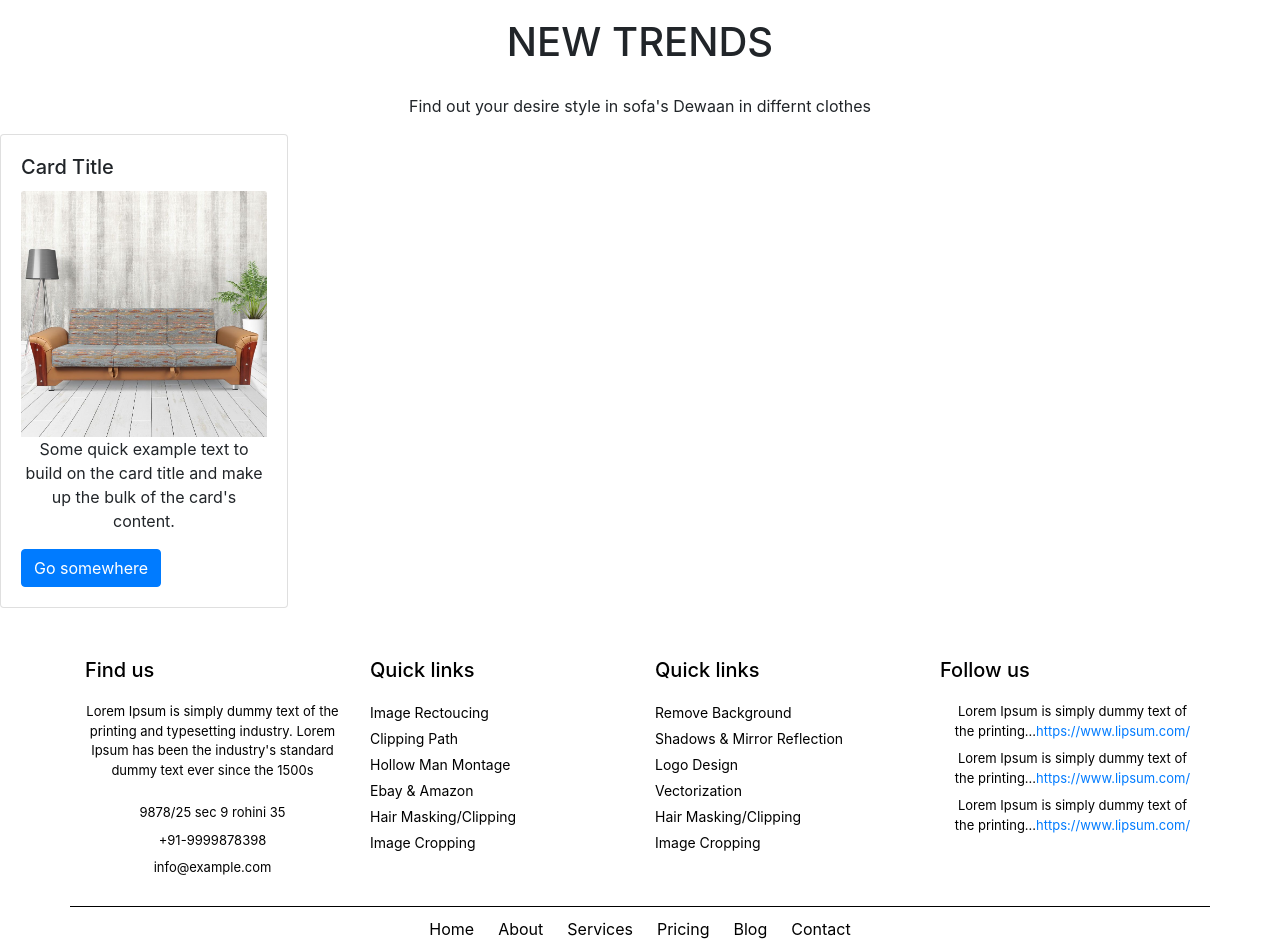
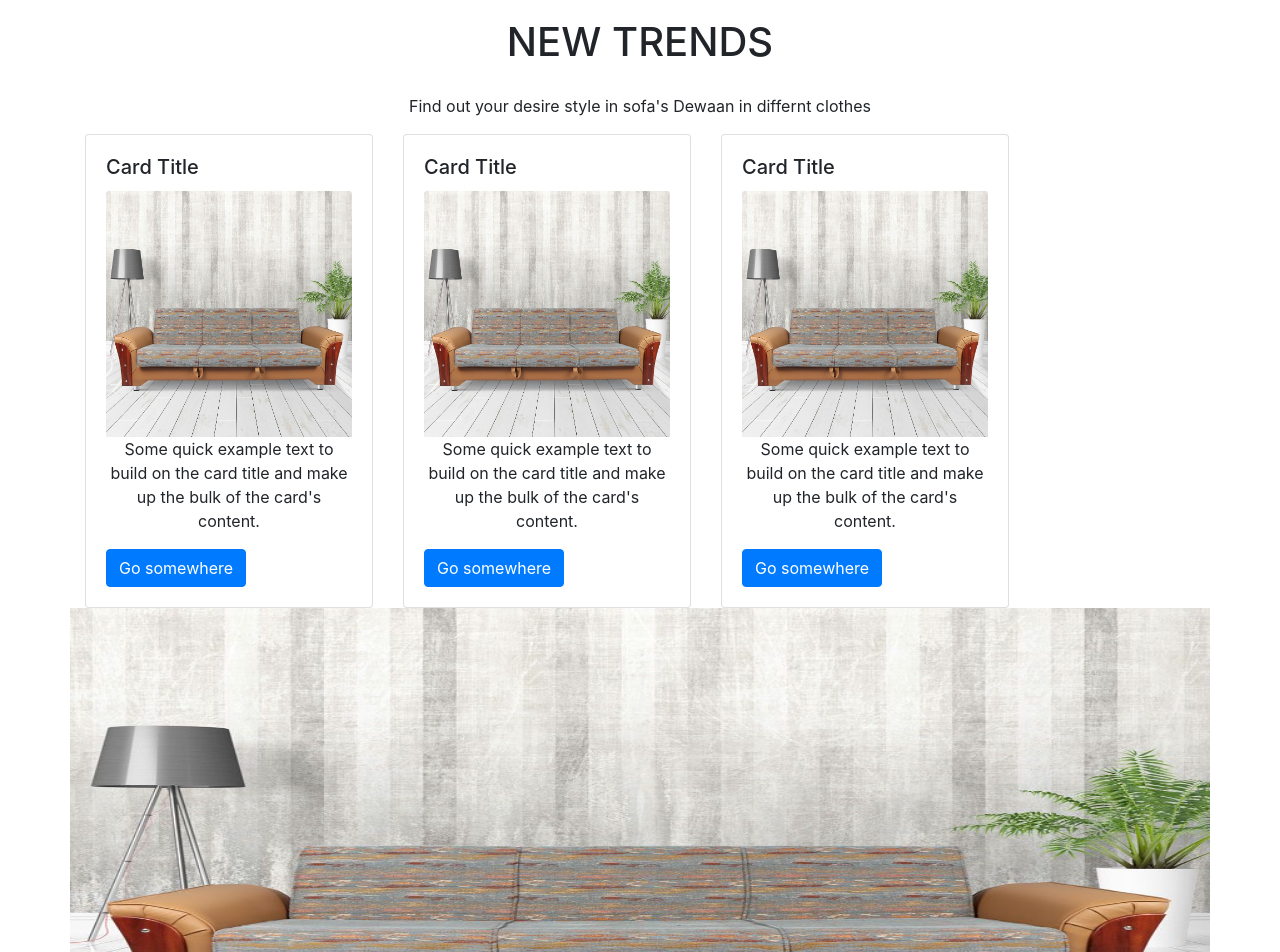
Before and after one commit to imhanzala22/SofaHouse, a React (Create React App) app in the folder sofa-house/: page / in a window 1280 px wide. Shown: the part 1080-2032 px from the top of the page. Built offline with nearby package versions, Linux system fonts and the light colour scheme.

Commit message:
response

```diff
--- a/sofa-house/src/components/Card/Card.jsx
+++ b/sofa-house/src/components/Card/Card.jsx
@@ -1,8 +1,9 @@
 import React from 'react';
-import {Card,Button} from 'react-bootstrap';
+import {Card,Button,Col} from 'react-bootstrap';
 import image from '../../Assets/CardImages/1.jpg'
 const Cards = () => {
     return ( <div>
+            <Col md={4}>
             <Card style={{ width: '18rem' }}>
 
                     <Card.Body>
@@ -15,6 +16,7 @@ const Cards = () => {
                                  <Button variant="primary">Go somewhere</Button>
                    </Card.Body>
            </Card>
+           </Col>
     </div> );
 }
 
--- a/sofa-house/src/components/Navbar/Navbar.css
+++ b/sofa-house/src/components/Navbar/Navbar.css
@@ -5,6 +5,6 @@
   color: black;
 }
 
-navlink {
+.navbar-light .navbar-nav .nav-link {
   color: black;
 }
--- a/sofa-house/src/components/home/home.jsx
+++ b/sofa-house/src/components/home/home.jsx
@@ -2,6 +2,8 @@ import React from 'react'
 import './home.css'
 import Carousel from '../Carousel/Carousel'
 import Card from '../Card/Card';
+import image from '../../Assets/CardImages/1.jpg'
+import {Row, Container} from 'react-bootstrap';
 
 const Home = () => {
     return ( <div>
@@ -13,7 +15,18 @@ const Home = () => {
         New Trends
       </h1>
       <p>Find out your desire style in sofa's Dewaan in differnt clothes</p>
+      <Container>
+        <Row>
       <Card/>
+      <Card/>
+      <Card/>
+      </Row>
+      <Row >
+        <img src={image} width='100%' height='500px' alt="full image" />
+      </Row>
+      </Container>
+
+
 
     </div> );
 }
```
